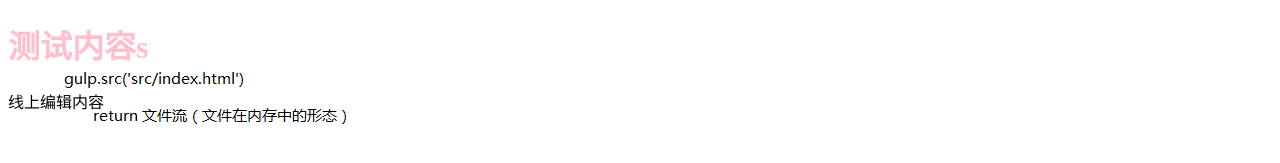
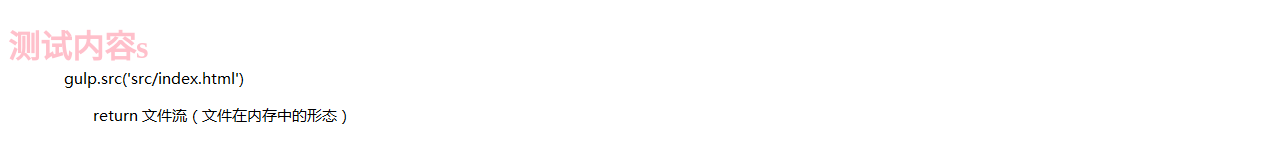
Before and after one commit to dlutwangyu/git-demo, a website: page src/index.html in a window 1280 px wide. Shown: the top 163 px of the page. Drawn offline with nearby package versions, Linux system fonts and the light colour scheme; files that its build step writes are made by us from their sources.

Commit message:
删除线上修改内容

```diff
--- a/src/index.html
+++ b/src/index.html
@@ -9,7 +9,6 @@
 <body>
 <!-- 测试注释 -->
   <h1>测试内容s</h1>
-  线上编辑内容
   <script src="scripts/all.js"></script>
 </body>
 
```
